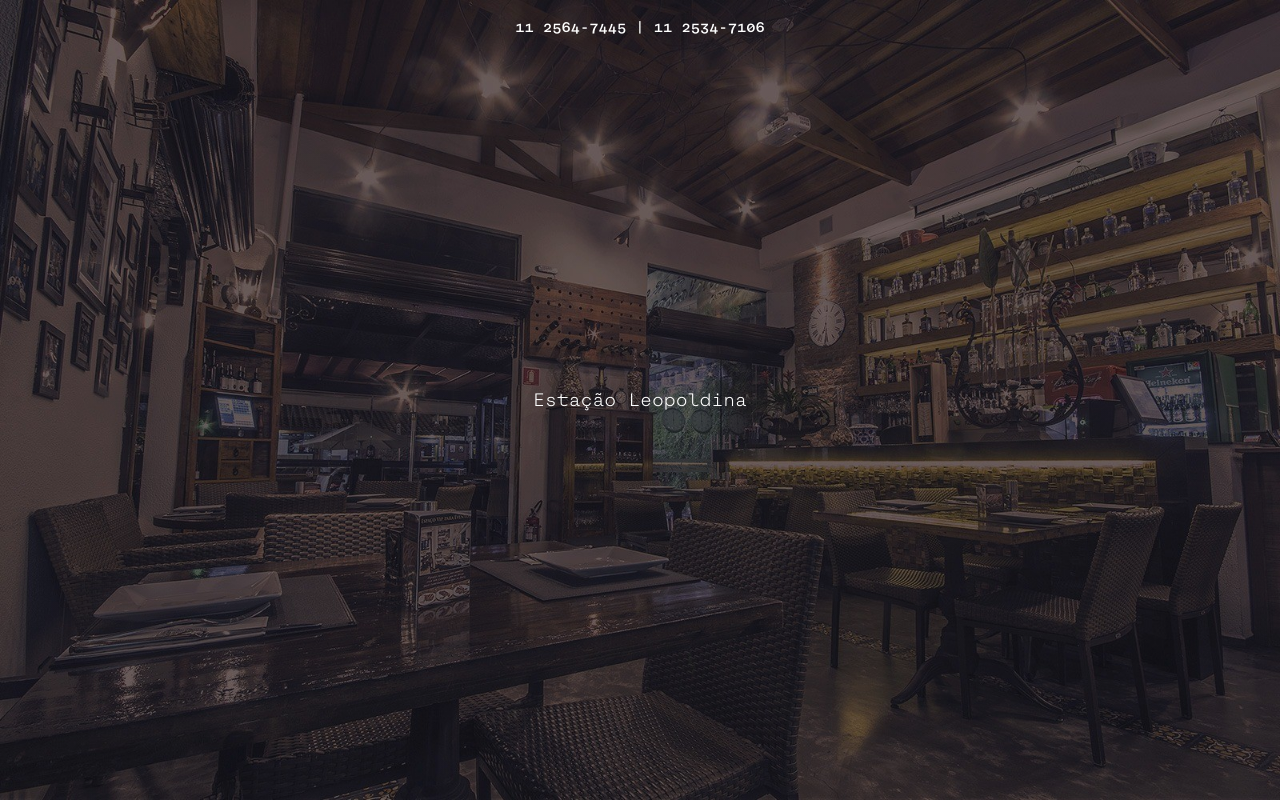
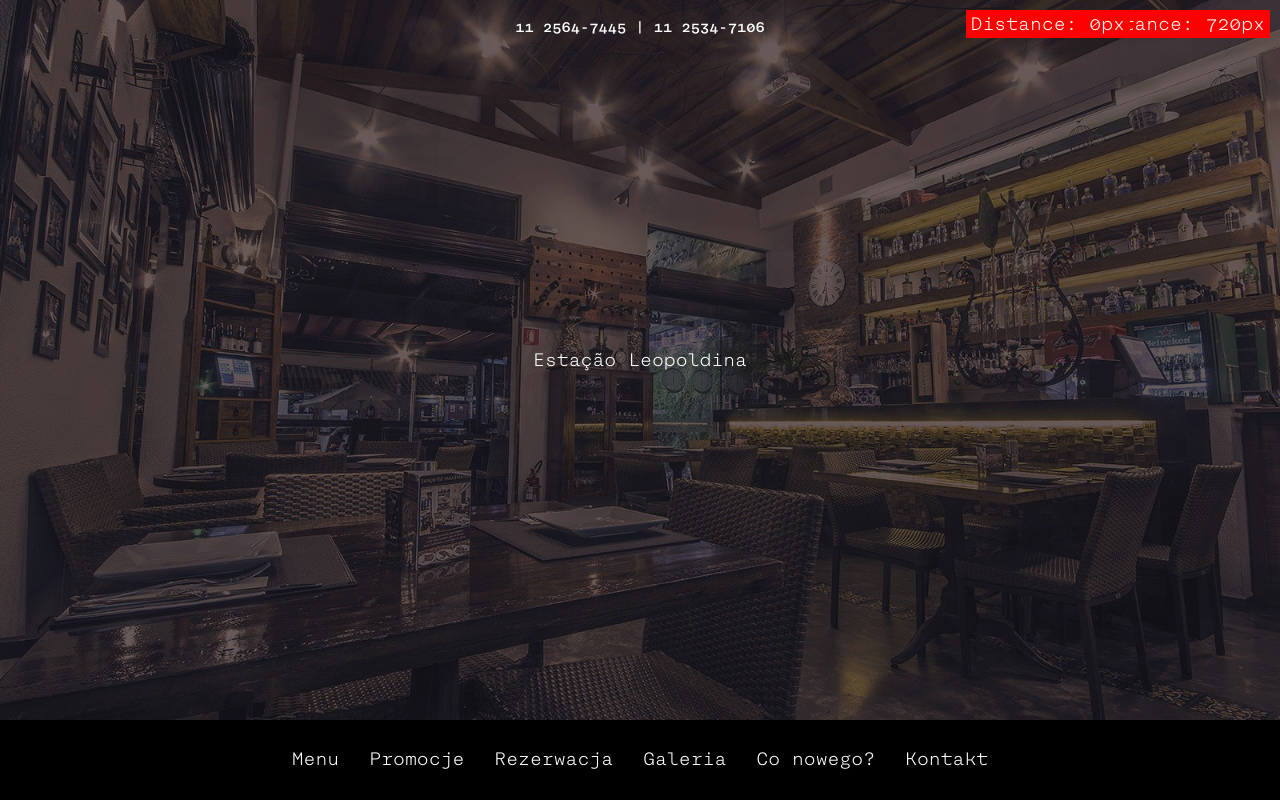
Before and after one commit to MEDOYED/restaurant-layout-template, a React (Vite) app: page / in a window 1280 px wide. Shown: the top 802 px of the page. Built offline with nearby package versions, Linux system fonts and the light colour scheme.

Commit message:
fix: resolve conflict

```diff
--- a/src/pages/PageHome/PageHome.module.scss
+++ b/src/pages/PageHome/PageHome.module.scss
@@ -0,0 +1,3 @@
+.pageHome {
+  padding-bottom: 900px;
+}
--- a/src/pages/PageHome/PageHome.tsx
+++ b/src/pages/PageHome/PageHome.tsx
@@ -1,12 +1,14 @@
 import SectionOpeningHours from "../../widgets/sections/SectionOpeningHours/SectionOpeningHours";
+import Header from "../../widgets/layout/Header/Header";
 import SectionHero from "../../widgets/sections/SectionHero/SectionHero";
 
-import "./PageHome.module.scss";
+import s from "./PageHome.module.scss";
 
 const PageHome = () => {
   return (
-    <main>
+    <main className={s.pageHome}>
       <SectionHero />
+      <Header />
       <SectionOpeningHours />
     </main>
   );
--- /dev/null
+++ b/src/shared/lib/hooks/useDistanceFromTop.ts
@@ -0,0 +1,27 @@
+import { useEffect, useRef, useState } from "react";
+
+export const useDistanceFromTop = () => {
+  const ref = useRef<HTMLElement | null>(null);
+  const [distance, setDistance] = useState(10);
+
+  useEffect(() => {
+    const updateDistance = () => {
+      if (ref.current) {
+        const distance = ref.current.getBoundingClientRect().top;
+        setDistance(distance);
+      }
+    };
+
+    updateDistance();
+
+    window.addEventListener("scroll", updateDistance);
+    window.addEventListener("resize", updateDistance);
+
+    return () => {
+      window.removeEventListener("scroll", updateDistance);
+      window.removeEventListener("resize", updateDistance);
+    };
+  }, []);
+
+  return [ref, distance] as const;
+};
--- /dev/null
+++ b/src/shared/lib/hooks/useScrollPosition.ts
@@ -0,0 +1,24 @@
+import { useEffect, useState } from "react";
+
+export const useScrollPosition = () => {
+  const [scrollY, setScrollY] = useState(0);
+
+  useEffect(() => {
+    const updateScrollPosition = () => {
+      setScrollY(window.scrollY); // або window.pageYOffset для старих браузерів
+    };
+
+    // Встановлюємо початкове значення
+    updateScrollPosition();
+
+    // Додаємо слухач події скролу
+    window.addEventListener("scroll", updateScrollPosition, { passive: true });
+
+    // Прибираємо слухач при розмонтуванні
+    return () => {
+      window.removeEventListener("scroll", updateScrollPosition);
+    };
+  }, []);
+
+  return scrollY;
+};
--- a/src/shared/styles/reset.scss
+++ b/src/shared/styles/reset.scss
@@ -43,7 +43,6 @@ aside {
 
 html,
 body {
-  height: 100%;
   width: 100%;
   line-height: 1;
   -ms-text-size-adjust: 100%;
--- /dev/null
+++ b/src/widgets/layout/Header/Header.module.scss
@@ -0,0 +1,32 @@
+.header {
+  width: 100%;
+  height: 10vh;
+  background-color: #000;
+  color: #ffffff;
+
+  .list {
+    color: #ffffff;
+    display: flex;
+    justify-content: center;
+    gap: 3rem;
+    padding: 3rem 0;
+  }
+}
+
+.fixedHeader {
+  position: fixed;
+  top: 0; // прилипає до верху екрану
+  z-index: 10;
+  width: 100%;
+  height: 10vh;
+  background-color: #000;
+  color: #ffffff;
+
+  .list {
+    color: #ffffff;
+    display: flex;
+    justify-content: center;
+    gap: 3rem;
+    padding: 3rem 0;
+  }
+}
--- /dev/null
+++ b/src/widgets/layout/Header/Header.tsx
@@ -0,0 +1,75 @@
+import { useDistanceFromTop } from "../../../shared/lib/hooks/useDistanceFromTop";
+import { useScrollPosition } from "../../../shared/lib/hooks/useScrollPosition";
+
+import s from "./Header.module.scss";
+
+const menuItems = [
+  "Menu",
+  "Promocje",
+  "Rezerwacja",
+  "Galeria",
+  "Co nowego?",
+  "Kontakt",
+];
+
+const Header = () => {
+  const [headerRef, distanceFromTop] = useDistanceFromTop();
+  const scrollPosition = useScrollPosition();
+
+  // const styleFixed = distanceFromTop <= 0 ? s.fixedHeader : s.header;
+  let headerClassName = s.header;
+
+  if (distanceFromTop <= 0) {
+    headerClassName = s.fixedHeader;
+  }
+
+  if (scrollPosition <= 865) {
+    headerClassName = s.header;
+  }
+
+  return (
+    <header
+      className={headerClassName}
+      ref={headerRef}
+    >
+      <div
+        style={{
+          position: "fixed",
+          top: 10,
+          right: 10,
+          background: "red",
+          color: "white",
+          padding: "5px",
+        }}
+      >
+        Distance: {distanceFromTop}px
+      </div>
+
+      <div
+        style={{
+          position: "fixed",
+          top: 10,
+          right: 150,
+          background: "red",
+          color: "white",
+          padding: "5px",
+        }}
+      >
+        Distance: {scrollPosition}px
+      </div>
+
+      <ul className={s.list}>
+        {menuItems.map((item, index) => (
+          <li
+            className={s.list__item}
+            key={index}
+          >
+            {item}
+          </li>
+        ))}
+      </ul>
+    </header>
+  );
+};
+
+export default Header;
--- a/src/widgets/sections/SectionHero/SectionHero.module.scss
+++ b/src/widgets/sections/SectionHero/SectionHero.module.scss
@@ -5,7 +5,7 @@
   flex-direction: column;
   align-items: center;
 
-  min-height: 100vh;
+  min-height: 90vh;
   padding: 2rem;
 
   color: #fff;
```
Also changed, not shown: src/app/App.tsx (+4 -6 lines).
